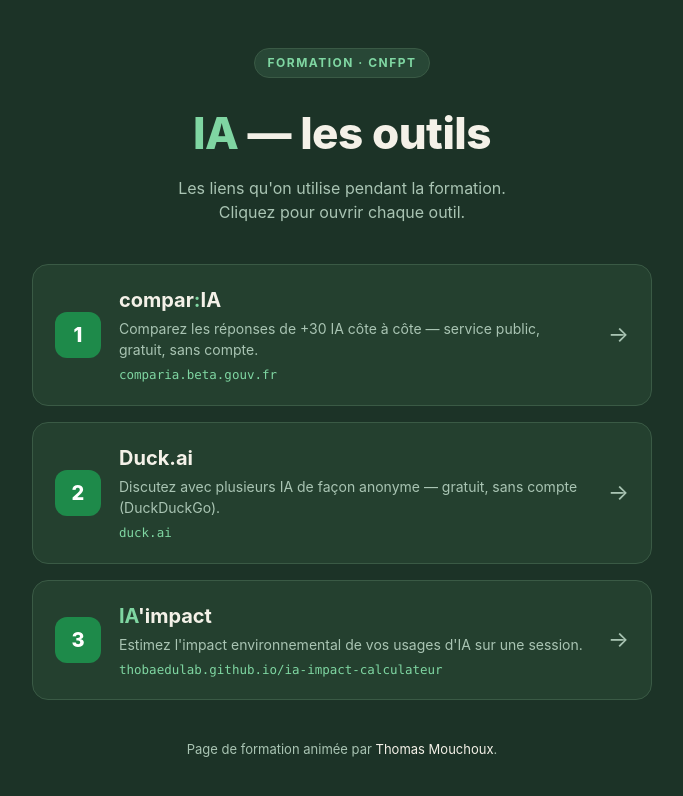
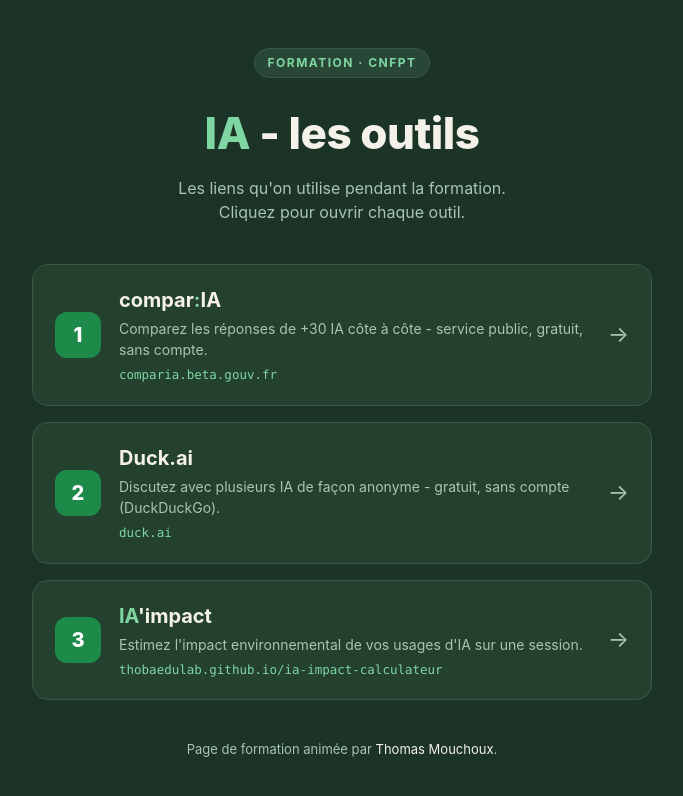
Before and after one commit to ThobaEdulab/ia, a plain HTML site: page index.html in a window 1280 px wide. Shown: the whole page, without its empty margins (298-981 px from the left). Drawn offline with Linux system fonts and the light colour scheme.

Commit message:
Remplace les tirets longs par des tirets simples; corrige le lien court (spoo.me)
Co-Authored-By: Claude Opus 4.8 <noreply@anthropic.com>

```diff
--- a/index.html
+++ b/index.html
@@ -3,7 +3,7 @@
 <head>
 <meta charset="utf-8">
 <meta name="viewport" content="width=device-width, initial-scale=1">
-<title>Formation IA — les liens</title>
+<title>Formation IA - les liens</title>
 <style>
   :root{
     --bg:#1c3327; --card:#24402f; --card-hover:#2c4d38;
@@ -56,7 +56,7 @@
   <div class="wrap">
     <header>
       <div class="kicker">Formation · CNFPT</div>
-      <div class="logo"><span class="a">IA</span> — les outils</div>
+      <div class="logo"><span class="a">IA</span> - les outils</div>
       <p class="tagline">Les liens qu'on utilise pendant la formation.<br>Cliquez pour ouvrir chaque outil.</p>
     </header>
 
@@ -65,7 +65,7 @@
         <div class="num">1</div>
         <div class="body">
           <div class="name">compar<span class="sep">:</span>IA</div>
-          <div class="desc">Comparez les réponses de +30 IA côte à côte — service public, gratuit, sans compte.</div>
+          <div class="desc">Comparez les réponses de +30 IA côte à côte - service public, gratuit, sans compte.</div>
           <div class="host">comparia.beta.gouv.fr</div>
         </div>
         <div class="arrow">→</div>
@@ -75,7 +75,7 @@
         <div class="num">2</div>
         <div class="body">
           <div class="name">Duck.ai</div>
-          <div class="desc">Discutez avec plusieurs IA de façon anonyme — gratuit, sans compte (DuckDuckGo).</div>
+          <div class="desc">Discutez avec plusieurs IA de façon anonyme - gratuit, sans compte (DuckDuckGo).</div>
           <div class="host">duck.ai</div>
         </div>
         <div class="arrow">→</div>
```
Also changed, not shown: 1 other file.
